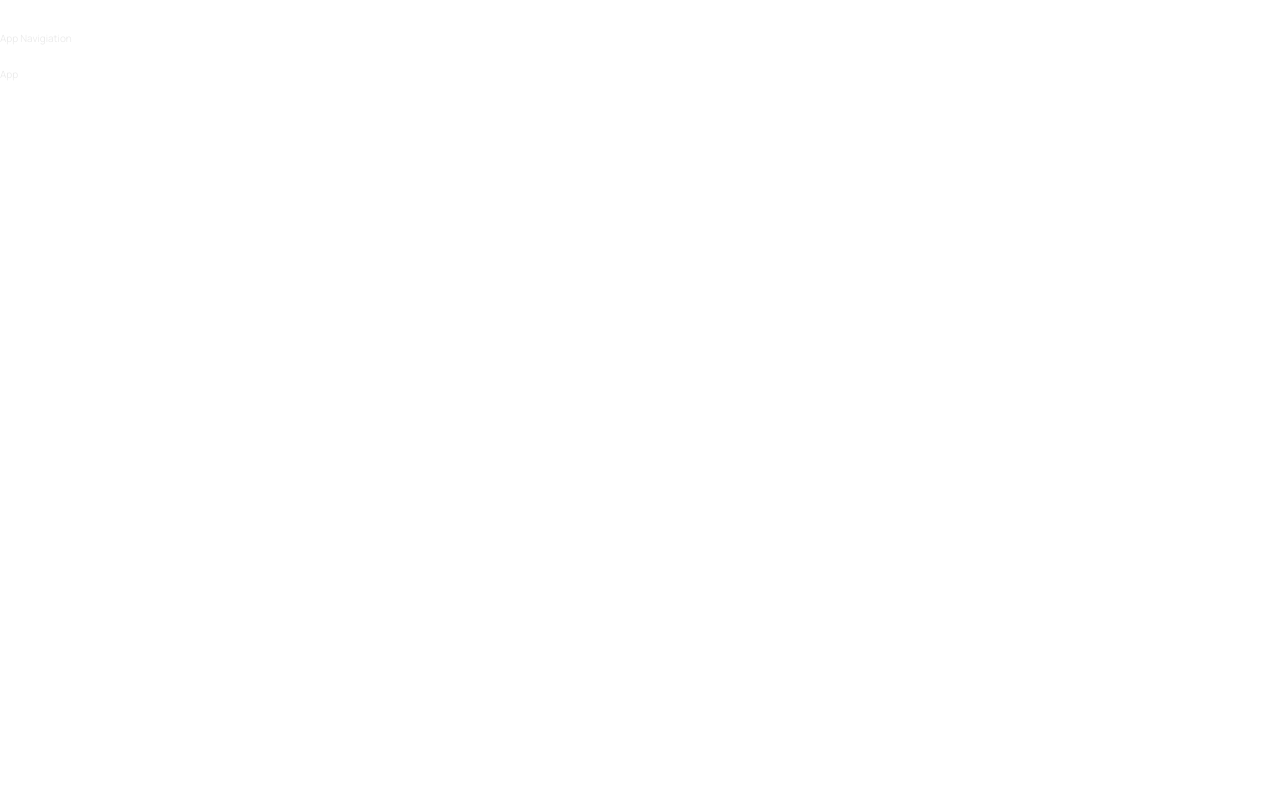
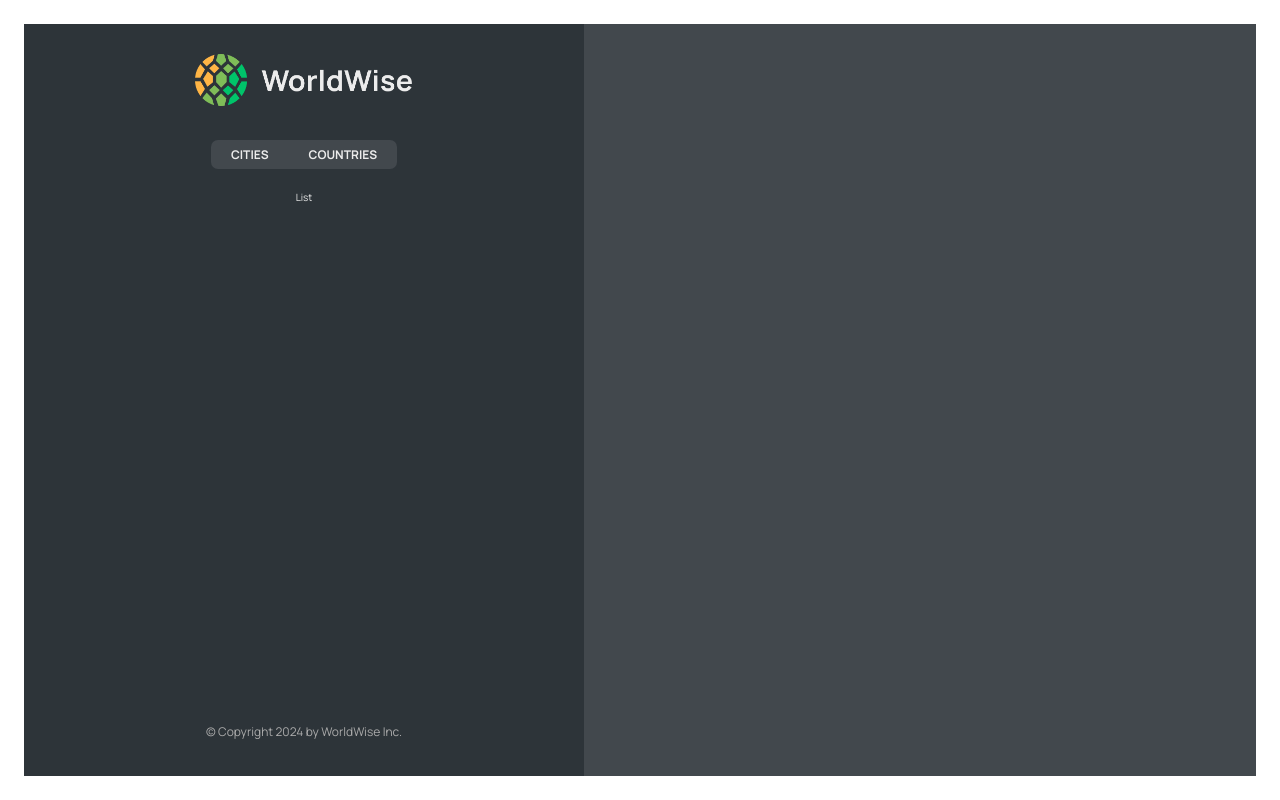
Before and after one commit to hazemr2121/worldwise, a React (Vite) app: page /app in a window 1280 px wide. Built offline with nearby package versions, Linux system fonts and the light colour scheme.

Commit message:
nested Routes and Index Route

```diff
--- a/src/App.jsx
+++ b/src/App.jsx
@@ -9,11 +9,16 @@
   return (
     <BrowserRouter>
       <Routes>
-        <Route path="/" element={<Homepage />} />
+        <Route index element={<Homepage />} />
         <Route path="/pricing" element={<Pricing />} />
         <Route path="/product" element={<Product />} />
         <Route path="/login" element={<Login />} />
-        <Route path="/app" element={<AppLayount />} />
+        <Route path="/app" element={<AppLayount />}>
+          <Route index element={<p> List </p>} />
+          <Route path="cities" element={<p> List of cities </p>} />
+          <Route path="countries" element={<p> Countries </p>} />
+          <Route path="form" element={<p> Form </p>} />
+        </Route>
         {/* Not found page */}
         <Route path="*" element={<PageNotFound />} />
       </Routes>
--- a/src/components/AppNav.jsx
+++ b/src/components/AppNav.jsx
@@ -1,7 +1,19 @@
+import { NavLink } from "react-router-dom";
 import styles from "./AppNav.module.css";
 
 function AppNav() {
-  return <div className={styles.nav}>App Navigiation</div>;
+  return (
+    <div className={styles.nav}>
+      <ul>
+        <li>
+          <NavLink to="cities">Cities</NavLink>
+        </li>
+        <li>
+          <NavLink to="countries">Countries</NavLink>
+        </li>
+      </ul>
+    </div>
+  );
 }
 
 export default AppNav;
--- /dev/null
+++ b/src/components/Map.jsx
@@ -0,0 +1,7 @@
+import styles from "./Map.module.css";
+
+function Map() {
+  return <div className={styles.mapContainer}></div>;
+}
+
+export default Map;
--- /dev/null
+++ b/src/components/Sidebar.jsx
@@ -0,0 +1,21 @@
+import { Outlet } from "react-router-dom";
+import AppNav from "./AppNav";
+import Logo from "./Logo";
+import styles from "./Sidebar.module.css";
+
+function Sidebar() {
+  return (
+    <div className={styles.sidebar}>
+      <Logo />
+      <AppNav />
+      <Outlet />
+      <footer className={styles.footer}>
+        <p className={styles.copyright}>
+          &copy; Copyright {new Date().getFullYear()} by WorldWise Inc.
+        </p>
+      </footer>
+    </div>
+  );
+}
+
+export default Sidebar;
--- a/src/pages/AppLayout.jsx
+++ b/src/pages/AppLayout.jsx
@@ -1,10 +1,11 @@
-import AppNav from "../components/AppNav";
-
+import Map from "../components/Map";
+import Sidebar from "../components/Sidebar";
+import styles from "./AppLayout.module.css";
 function AppLayout() {
   return (
-    <div>
-      <AppNav />
-      <p>App</p>
+    <div className={styles.app}>
+      <Sidebar />
+      <Map />
     </div>
   );
 }
```
